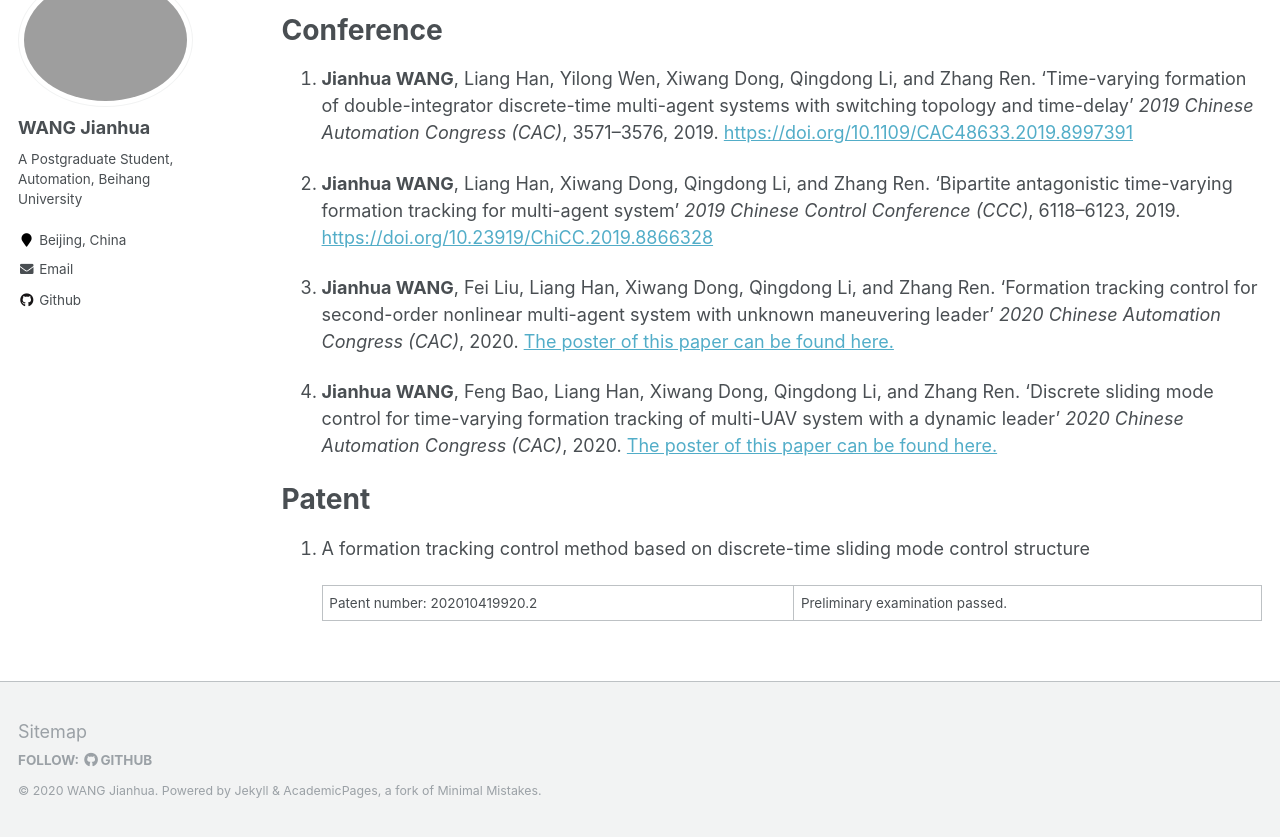
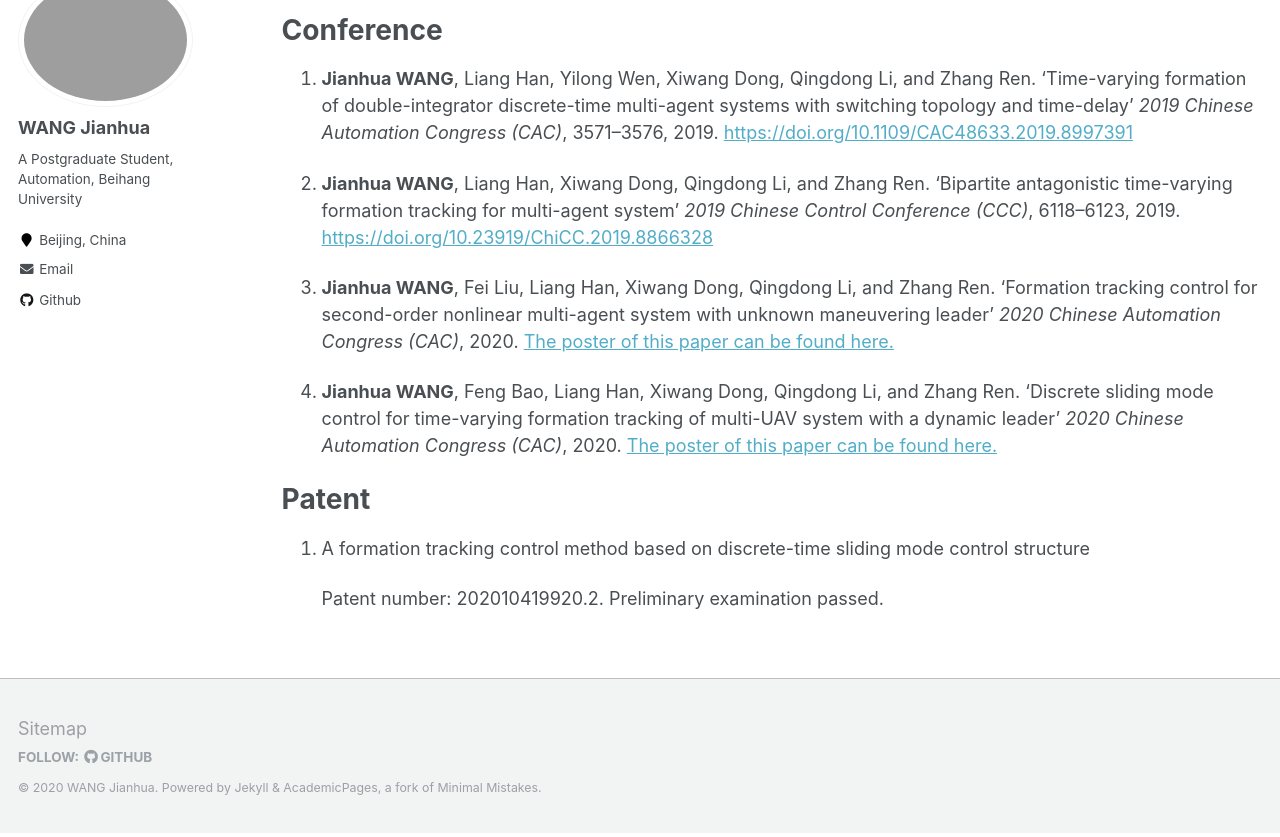
Before and after one commit to jianhua-WANG-ENS/old-homepage, a Jekyll site: the page built from _pages/Publications.md, in a window 1280 px wide and 900 px high, scrolled down 1566 px, cut to the strip 63-900 px from the top of the window. Built offline with Jekyll 4.4.1, drawn with Linux system fonts in a browser that asks for light colours.

```diff
--- a/_pages/Publications.md
+++ b/_pages/Publications.md
@@ -37,4 +37,4 @@ author_profile: true
 
 1. A formation tracking control method based on discrete-time sliding mode control structure
 
-    Patent number: 202010419920.2 | Preliminary examination passed.
+    Patent number: 202010419920.2. Preliminary examination passed.
```
